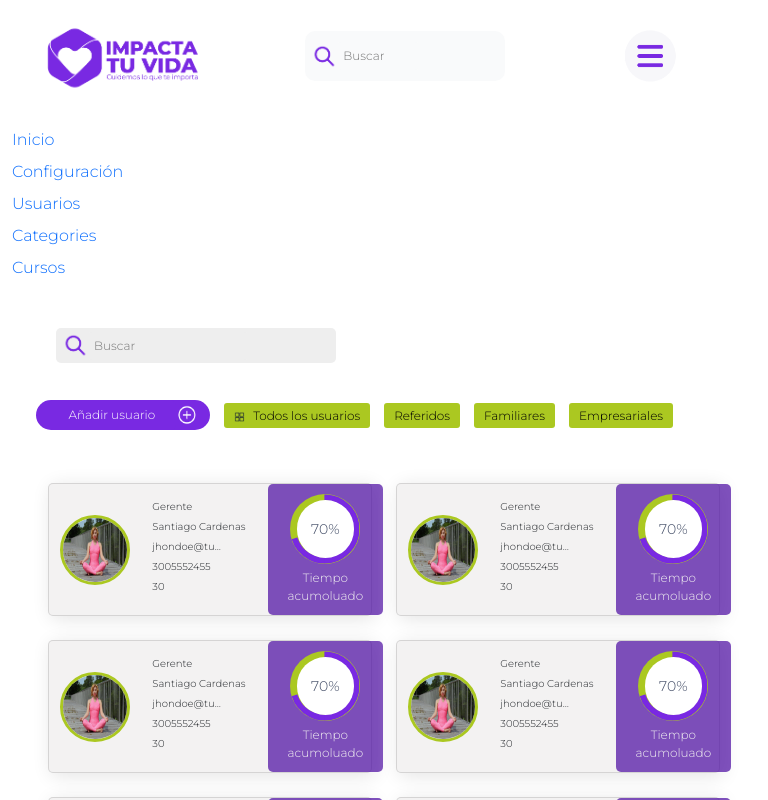
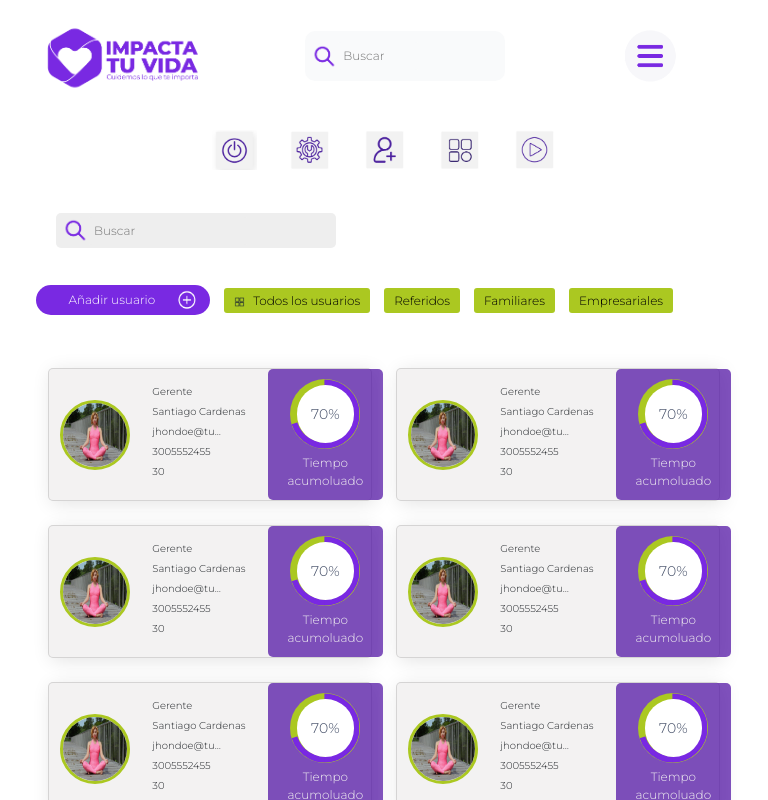
Before and after one commit to anfemoca19/proyecto_impacta, a React (Create React App) app: page /users in a window 768 px wide. Shown: the top 800 px of the page. Built offline with nearby package versions, Linux system fonts and the light colour scheme.

Commit message:
Se agrega estilos table a componente navbar

```diff
--- a/src/components/Navbar/navbar.jsx
+++ b/src/components/Navbar/navbar.jsx
@@ -12,7 +12,6 @@ export default function Navbar({ className }) {
   const location = useLocation();
 
   let changeText = () => {
-    debugger;
     myRef.current.style.display = "flex";
   };
 
--- a/src/components/Navbar/navbar.module.scss
+++ b/src/components/Navbar/navbar.module.scss
@@ -104,8 +104,109 @@
   }
 }
 
+// Tablet
+@media only screen and  (min-width:481px) and (max-width:1000px)
+{ .menu-mobile{
+  display: flex;
+  flex-wrap: wrap;
+  padding-left: 0;
+  margin-bottom: 0;
+  list-style: none;
+  justify-content: center;
+  gap:30px
+}
 
+.nav-icon {
+  width: 45px;
+  height: 45px;
+  padding: 10px;
+  border-radius: 3px;
+  background-image: url("../../imagenes/icono-menu-1-fondo-blanco.png");
+}
 
+a .text-menu{
+  display: none ;
+  font-size: 16px;
+}
+
+.nav-icon,
+.nav-item .nav-link:hover > .nav-icon {
+  background-position: center;
+  background-size: 100%;
+  background-repeat: no-repeat;
+}
+
+.icon-config {
+  background-image: url("../../imagenes/icono-menu-2-fondo-blanco.png");
+}
+
+.icon-user {
+  background-image: url("../../imagenes/icono-menu-3-fondo-blanco.png");
+}
+
+.icon-categories {
+  background-image: url("../../imagenes/icono-menu-4-fondo-blanco.png");
+}
+.icon-course {
+  background-image: url("../../imagenes/icono-menu-5-fondo-blanco.png");
+}
+.nav-item {
+  list-style: none;
+  border-radius: 10px;
+  &.active {
+    a {
+      color: #fff;
+      background-color: #4b209e;
+      border-radius: 10px;
+    }
+    .nav-link .nav-icon {
+      background-image: url("../../imagenes/icono-menu-1-fondo-color.png");
+    }
+    .nav-link .icon-config {
+      background-image: url("../../imagenes/icono-menu-2-fondo-color.png");
+    }
+    .nav-link .icon-user {
+      background-image: url("../../imagenes/icono-menu-3-fondo-color.png");
+    }
+    .nav-link .icon-categories {
+      background-image: url("../../imagenes/icono-menu-4-fondo-color.png");
+    }
+    .nav-link .icon-course {
+      background-image: url("../../imagenes/icono-menu-5-fondo-color.png");
+    }
+  }
+}
+.nav-item .nav-link {
+  display: flex;
+  flex-direction: column;
+  padding: 0;
+  gap: 5px;
+  color: #4b209e;
+  font-weight: bold;
+  border-radius: 10px;
+  align-items: center;
+}
+
+.nav-item .nav-link:hover {
+  color: #2c1868;
+  // background-color: #2c1868;
+  border-radius: 10px;
+}
+.nav-item .nav-link:hover > .nav-icon {
+  background-image: url("../../imagenes/icono-menu-1-fondo-color.png");
+}
+.nav-item .nav-link:hover > .icon-config {
+  background-image: url("../../imagenes/icono-menu-2-fondo-color.png");
+}
+.nav-item .nav-link:hover > .icon-user {
+  background-image: url("../../imagenes/icono-menu-3-fondo-color.png");
+}
+.nav-item .nav-link:hover > .icon-categories {
+  background-image: url("../../imagenes/icono-menu-4-fondo-color.png");
+}
+.nav-item .nav-link:hover > .icon-course {
+  background-image: url("../../imagenes/icono-menu-5-fondo-color.png");
+}}
 
 @media only screen and (min-width: 1000px) {
   .nav-icon {
```
